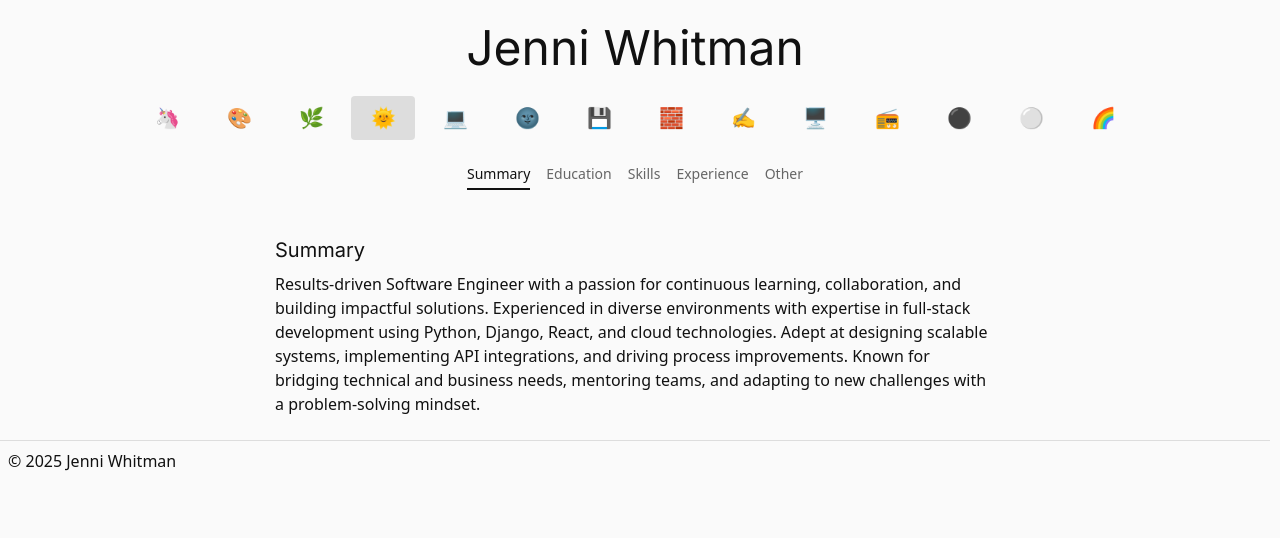
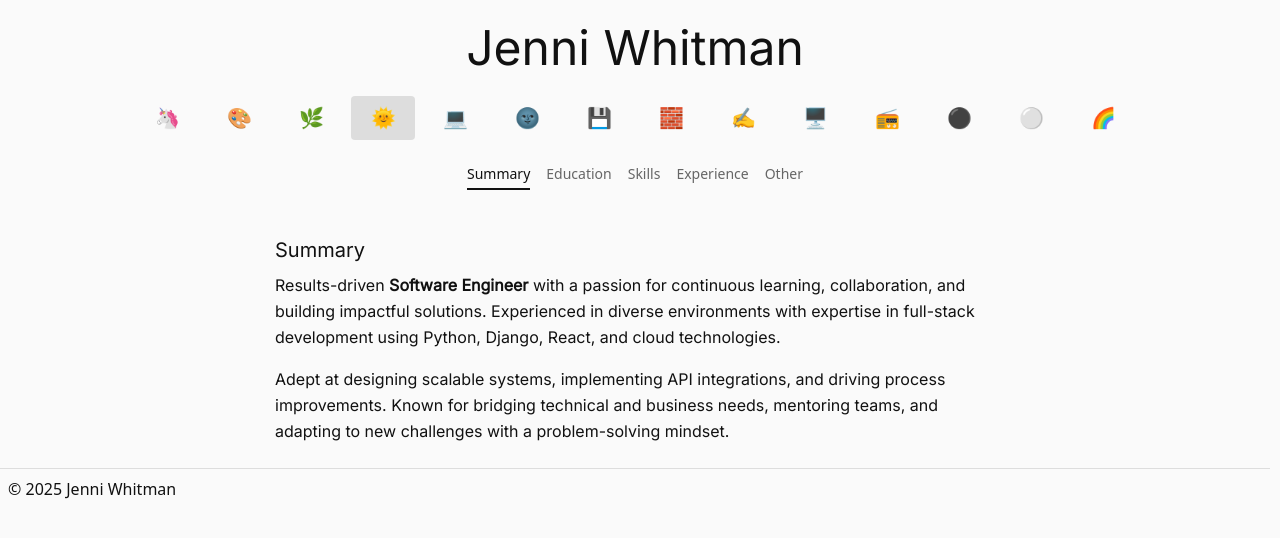
Before and after one commit to JenniWhitman/jenniwhitman.com, a React (Vite) app: page / in a window 1280 px wide. Shown: the top 538 px of the page. Built offline with nearby package versions, Linux system fonts and the light colour scheme.

Commit message:
summary updates

```diff
--- a/src/components/HomeSection.tsx
+++ b/src/components/HomeSection.tsx
@@ -3,15 +3,24 @@ import ResumeSection from './ResumeSection'
 const HomeSection = () => {
   return (
     <ResumeSection title="Summary">
-      <p>
-        Results-driven Software Engineer with a passion for continuous learning,
-        collaboration, and building impactful solutions. Experienced in diverse
-        environments with expertise in full-stack development using Python,
-        Django, React, and cloud technologies. Adept at designing scalable
-        systems, implementing API integrations, and driving process
-        improvements. Known for bridging technical and business needs, mentoring
-        teams, and adapting to new challenges with a problem-solving mindset.
-      </p>
+      <div className="space-y-4 font-body text-[var(--text)] text-base leading-relaxed">
+        <p>
+          Results-driven{' '}
+          <span className="text-[var(--primary)] font-semibold">
+            Software Engineer
+          </span>{' '}
+          with a passion for continuous learning, collaboration, and building
+          impactful solutions. Experienced in diverse environments with
+          expertise in full-stack development using Python, Django, React, and
+          cloud technologies.
+        </p>
+        <p>
+          Adept at designing scalable systems, implementing API integrations,
+          and driving process improvements. Known for bridging technical and
+          business needs, mentoring teams, and adapting to new challenges with a
+          problem-solving mindset.
+        </p>
+      </div>
     </ResumeSection>
   )
 }
```
